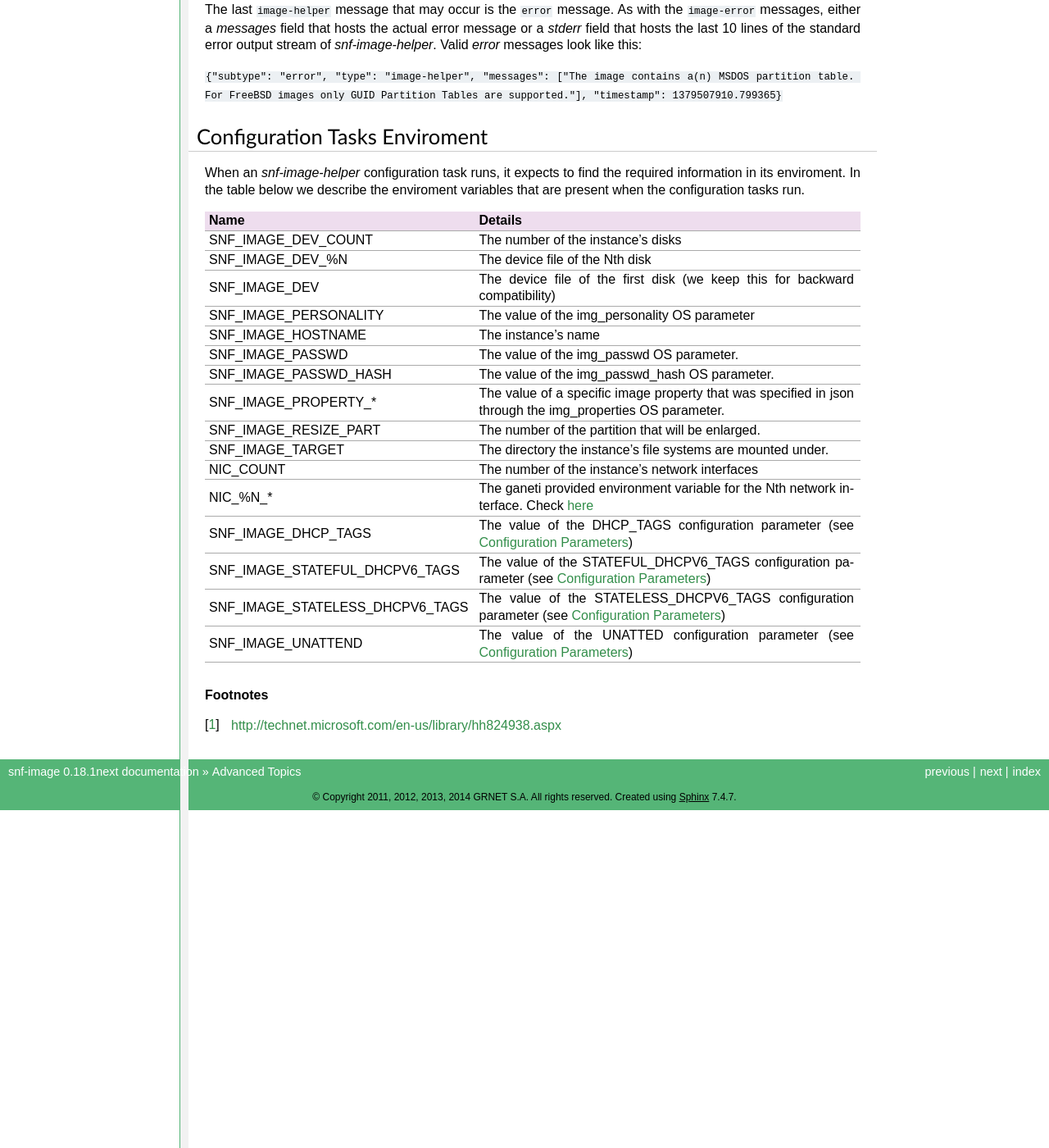
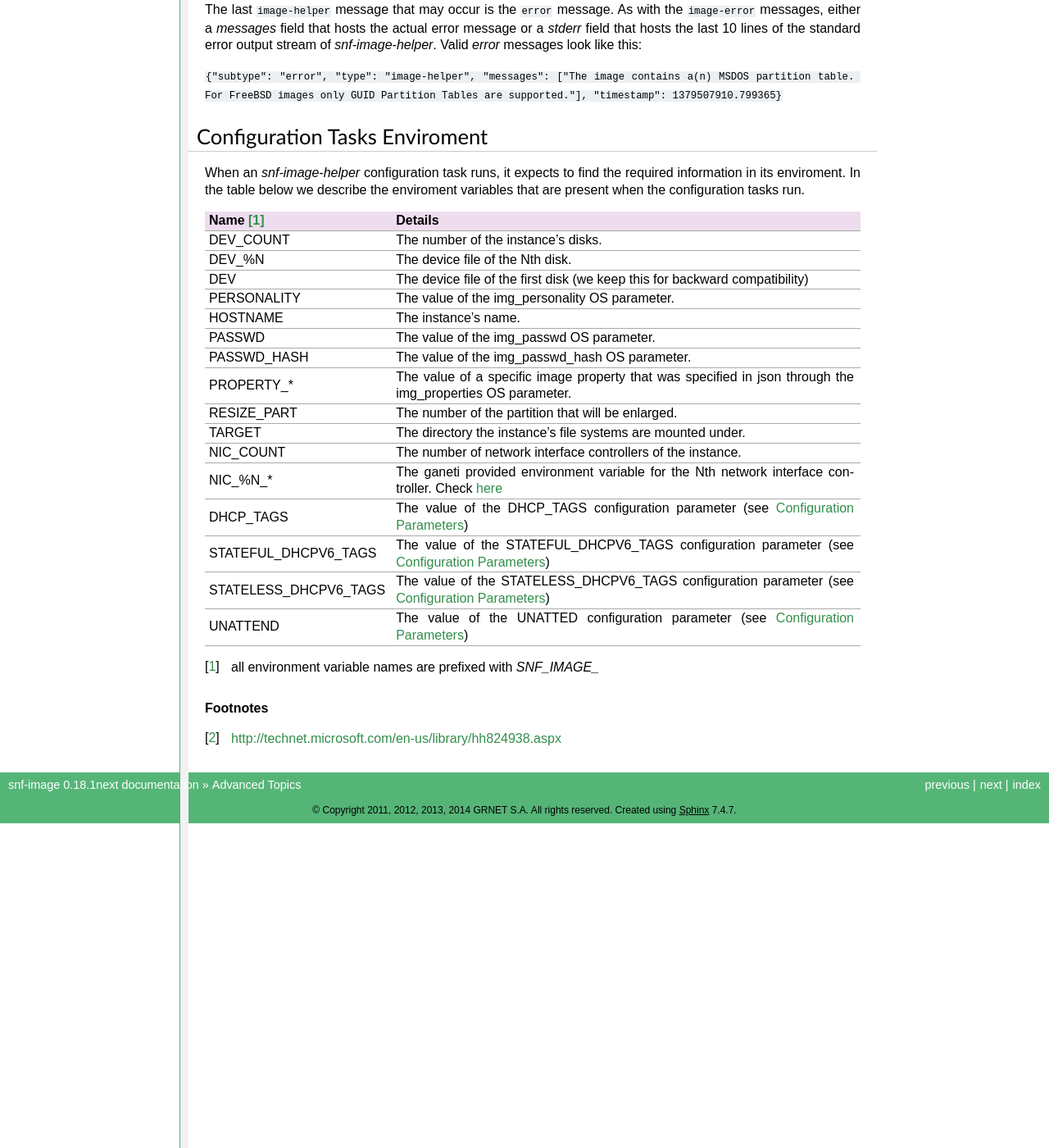
Before and after one commit to grnet/snf-image, a Sphinx documentation site: the page built from docs/advanced.rst, in a window 1280 px wide and 1400 px high, scrolled down 3434 px. Shown: the whole window at 82% size. Built offline with Sphinx 7.4.7, drawn with Linux system fonts in a browser that asks for light colours.

```diff
--- a/docs/advanced.rst
+++ b/docs/advanced.rst
@@ -224,65 +224,59 @@
 enviroment variables that are present when the configuration tasks run.
 
 
-+-------------------------------+---------------------------------------------+
-|Name                           |Details                                      |
-+===============================+=============================================+
-|SNF_IMAGE_DEV_COUNT            |The number of the instance's disks           |
-+-------------------------------+---------------------------------------------+
-|SNF_IMAGE_DEV_%N               |The device file of the Nth disk              |
-+-------------------------------+---------------------------------------------+
-|SNF_IMAGE_DEV                  |The device file of the first disk (we keep   |
-|                               |this for backward compatibility)             |
-+-------------------------------+---------------------------------------------+
-|SNF_IMAGE_PERSONALITY          |The value of the img_personality OS          |
-|                               |parameter                                    |
-+-------------------------------+---------------------------------------------+
-|SNF_IMAGE_HOSTNAME             |The instance's name                          |
-+-------------------------------+---------------------------------------------+
-|SNF_IMAGE_PASSWD               |The value of the img_passwd OS parameter.    |
-+-------------------------------+---------------------------------------------+
-|SNF_IMAGE_PASSWD_HASH          |The value of the img_passwd_hash OS          |
-|                               |parameter.                                   |
-+-------------------------------+---------------------------------------------+
-|SNF_IMAGE_PROPERTY_*           |The value of a specific image property       |
-|                               |that was specified in json through the       |
-|                               |img_properties OS parameter.                 |
-+-------------------------------+---------------------------------------------+
-|SNF_IMAGE_RESIZE_PART          |The number of the partition that will be     |
-|                               |enlarged.                                    |
-+-------------------------------+---------------------------------------------+
-|SNF_IMAGE_TARGET               |The directory the instance's file systems are|
-|                               |mounted under.                               |
-+-------------------------------+---------------------------------------------+
-|NIC_COUNT                      |The number of the instance's network         |
-|                               |interfaces                                   |
-+-------------------------------+---------------------------------------------+
-|NIC_%N_*                       |The ganeti provided environment variable     |
-|                               |for the Nth network interface. Check `here <h|
-|                               |ttp://docs.ganeti.org/ganeti/current/man/gane|
-|                               |ti-os-interface.html>`_                      |
-+-------------------------------+---------------------------------------------+
-|SNF_IMAGE_DHCP_TAGS            |The value of the DHCP_TAGS configuration     |
-|                               |parameter (see                               |
-|                               |:ref:`Configuration Parameters               |
-|                               |<configuration-parameters>`)                 |
-+-------------------------------+---------------------------------------------+
-|SNF_IMAGE_STATEFUL_DHCPV6_TAGS |The value of the STATEFUL_DHCPV6_TAGS        |
-|                               |configuration parameter (see                 |
-|                               |:ref:`Configuration Parameters               |
-|                               |<configuration-parameters>`)                 |
-+-------------------------------+---------------------------------------------+
-|SNF_IMAGE_STATELESS_DHCPV6_TAGS|The value of the STATELESS_DHCPV6_TAGS       |
-|                               |configuration parameter (see                 |
-|                               |:ref:`Configuration Parameters               |
-|                               |<configuration-parameters>`)                 |
-+-------------------------------+---------------------------------------------+
-|SNF_IMAGE_UNATTEND             |The value of the UNATTED configuration       |
-|                               |parameter (see                               |
-|                               |:ref:`Configuration Parameters               |
-|                               |<configuration-parameters>`)                 |
-+-------------------------------+---------------------------------------------+
++---------------------+-------------------------------------------------------+
+|Name [#]_            |Details                                                |
++=====================+=======================================================+
+|DEV_COUNT            |The number of the instance's disks.                    |
++---------------------+-------------------------------------------------------+
+|DEV_%N               |The device file of the Nth disk.                       |
++---------------------+-------------------------------------------------------+
+|DEV                  |The device file of the first disk (we keep this for    |
+|                     |backward compatibility)                                |
++---------------------+-------------------------------------------------------+
+|PERSONALITY          |The value of the img_personality OS parameter.         |
++---------------------+-------------------------------------------------------+
+|HOSTNAME             |The instance's name.                                   |
++---------------------+-------------------------------------------------------+
+|PASSWD               |The value of the img_passwd OS parameter.              |
++---------------------+-------------------------------------------------------+
+|PASSWD_HASH          |The value of the img_passwd_hash OS parameter.         |
++---------------------+-------------------------------------------------------+
+|PROPERTY_*           |The value of a specific image property that was        |
+|                     |specified in json through the img_properties OS        |
+|                     |parameter.                                             |
++---------------------+-------------------------------------------------------+
+|RESIZE_PART          |The number of the partition that will be enlarged.     |
++---------------------+-------------------------------------------------------+
+|TARGET               |The directory the instance's file systems are mounted  |
+|                     |under.                                                 |
++---------------------+-------------------------------------------------------+
+|NIC_COUNT            |The number of network interface controllers of the     |
+|                     |instance.                                              |
++---------------------+-------------------------------------------------------+
+|NIC_%N_*             |The ganeti provided environment variable for the Nth   |
+|                     |network interface controller. Check                    |
+|                     |`here <http://docs.ganeti.org/ganeti/current/man/ganeti|
+|                     |-os-interface.html>`_                                  |
++---------------------+-------------------------------------------------------+
+|DHCP_TAGS            |The value of the DHCP_TAGS configuration parameter (see|
+|                     |:ref:`Configuration Parameters                         |
+|                     |<configuration-parameters>`)                           |
++---------------------+-------------------------------------------------------+
+|STATEFUL_DHCPV6_TAGS |The value of the STATEFUL_DHCPV6_TAGS configuration    |
+|                     |parameter (see  :ref:`Configuration Parameters         |
+|                     |<configuration-parameters>`)                           |
++---------------------+-------------------------------------------------------+
+|STATELESS_DHCPV6_TAGS|The value of the STATELESS_DHCPV6_TAGS configuration   |
+|                     |parameter (see :ref:`Configuration Parameters          |
+|                     |<configuration-parameters>`)                           |
++---------------------+-------------------------------------------------------+
+|UNATTEND             |The value of the UNATTED configuration parameter (see  |
+|                     |:ref:`Configuration Parameters                         |
+|                     |<configuration-parameters>`)                           |
++---------------------+-------------------------------------------------------+
 
+.. [#] all environment variable names are prefixed with *SNF_IMAGE_*
 
 .. rubric:: Footnotes
 
--- a/docs/architecture.rst
+++ b/docs/architecture.rst
@@ -224,7 +224,7 @@
 
 
 +-------------------------------+---+--------------------------------------------+----------------------------------------------+
-|                               |   |               Dependencies                 |         Enviromental Variables [#]_          |
+|                               |   |               Dependencies                 |          Environment Variables [#]_          |
 +          Name                 |   +------------------+-------------------------+-------------------------+--------------------+
 |                               |Pr.|        Run-After |        Run-Before       |        Required         |   Optional         |
 +===============================+===+==================+=========================+=========================+====================+
```
Also changed, not shown: 2 other files.
